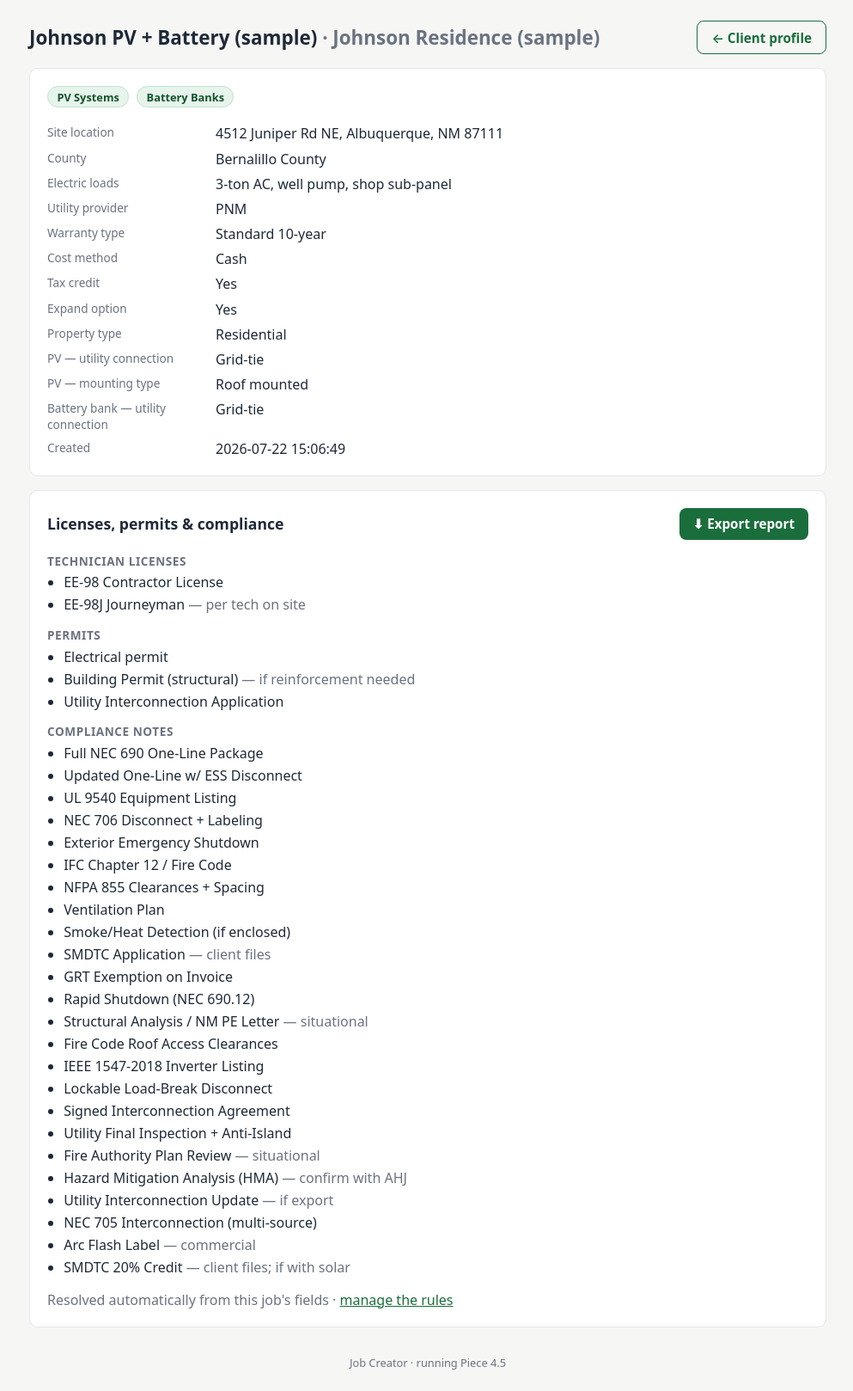
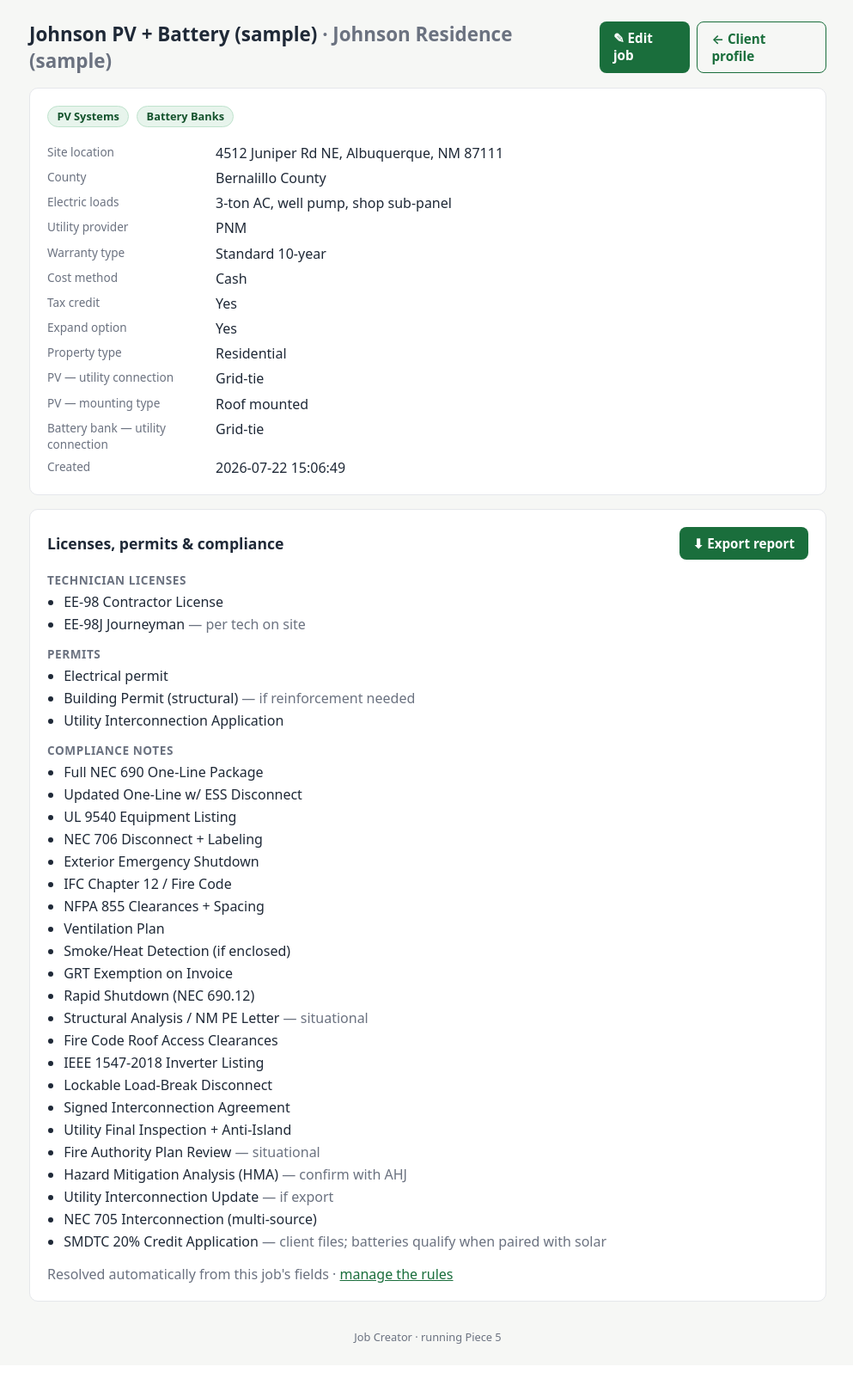
Before and after one commit to RaIn-Solar/job-creator-app, a Flask app: page /jobs/1 in a window 1280 px wide. Shown: the part 54-1672 px from the top of the page at 86% size, without its empty margins (142-1135 px from the left). After the commit the page ends 1617 px from the top, so only its background shows below. Run offline with Flask 3, Linux system fonts and the light colour scheme; data comes from the database, SQL or seed files in the repository; data that the repository does not hold is empty.

Commit message:
Job editing with version history; rule corrections
- Edit job button on every job page; saving snapshots the outgoing
  state into job_versions (JSON) and lists numbered versions on the
  job page with read-only archived views for recordkeeping
- Property type is now a select box beside Site location on the form
- Batch 6: Arc Flash Label is commercial-only (connection-based rules
  removed); SMDTC Application + SMDTC 20% Credit merged into one
  'SMDTC 20% Credit Application' rule on PV Systems
- Version bumped to Piece 5

Co-Authored-By: Claude <noreply@anthropic.com>
Claude-Session: https://claude.ai/code/session_01BHvuvRs6P5XV4UN15WC78E

```diff
--- a/app.py
+++ b/app.py
@@ -12,6 +12,7 @@ Run it:
 then open http://127.0.0.1:5000 in your browser.
 """
 
+import json
 import sqlite3
 from datetime import datetime
 from pathlib import Path
@@ -208,7 +209,15 @@ SEED_RULES_V5 = [
     ("generator_utility_connection", "Grid-tie", "equals", "Compliance", "Utility Interconnection Inspection", ""),
 ]
 
-SEED_BATCHES = {2: SEED_RULES_V2, 3: SEED_RULES_V3, 4: SEED_RULES_V4, 5: SEED_RULES_V5}
+# Batch 6 — corrections per ECC: Arc Flash is commercial-only, and the
+# two SMDTC rules merge into one.
+SEED_RULES_V6 = [
+    ("products", "PV Systems", "contains", "Compliance", "SMDTC 20% Credit Application",
+     "client files; batteries qualify when paired with solar"),
+]
+
+SEED_BATCHES = {2: SEED_RULES_V2, 3: SEED_RULES_V3, 4: SEED_RULES_V4,
+                5: SEED_RULES_V5, 6: SEED_RULES_V6}
 
 # One-off SQL applied alongside a batch (same once-only guarantee).
 SEED_BATCH_SQL = {
@@ -218,6 +227,12 @@ SEED_BATCH_SQL = {
         " field_value2 = 'Residential', match_type2 = 'equals'"
         " WHERE field_name = 'products' AND field_value = 'Battery Banks'"
         " AND label = 'Exterior Emergency Shutdown' AND field_name2 = ''"],
+    # Residential grid-tie needs no Arc Flash Label (commercial-only
+    # compound rule remains); old SMDTC rules replaced by the merged one.
+    6: ["DELETE FROM resource_rules WHERE label = 'Arc Flash Label'"
+        " AND field_name = 'battery_utility_connection'",
+        "DELETE FROM resource_rules WHERE label = 'SMDTC Application'",
+        "DELETE FROM resource_rules WHERE label = 'SMDTC 20% Credit'"],
 }
 
 # ECC's main products/services — the multi-select on the job form.
@@ -232,7 +247,7 @@ PRODUCTS = [
 
 # Shown in the footer of every page so it's always obvious which build
 # is running. Bumped with each piece.
-VERSION = "Piece 4.5"
+VERSION = "Piece 5"
 
 app = Flask(__name__)
 # Needed for flash messages; fine as a constant for an internal single-box tool.
@@ -459,52 +474,11 @@ def new_job(client_id):
     if client is None:
         abort(404)
     if request.method == "POST":
-        values = {f: request.form.get(f, "").strip() for f in JOB_FIELDS}
-        selected = request.form.getlist("products")
-        values["products"] = ", ".join(p for p in PRODUCTS if p in selected)
-        # Product-specific options only apply when their product is selected
-        # (the browser hides the sections, but never trust hidden inputs).
-        if "PV Systems" not in selected:
-            values["pv_utility_connection"] = ""
-            values["pv_mounting_type"] = ""
-        if values["pv_mounting_type"] != "Roof mounted":
-            values["pv_manufactured_house"] = ""
-        if "Generators" not in selected:
-            values["generator_utility_connection"] = ""
-        if "Battery Banks" not in selected:
-            values["battery_utility_connection"] = ""
-        if "Technician Service" not in selected:
-            values["service_type"] = ""
-        errors = []
-        if not values["job_name"]:
-            errors.append("Job name is required.")
-        if not values["site_location"]:
-            errors.append("Site location is required.")
-        if not values["products"]:
-            errors.append("Select at least one product/service.")
-        if "Technician Service" in selected and not values["service_type"]:
-            errors.append("Specify general or warranty service.")
-        # The utility connection state must match across PV, Generator,
-        # and Battery Bank when more than one of them is on the job.
-        connections = {values[f] for f in (
-            "pv_utility_connection", "generator_utility_connection",
-            "battery_utility_connection") if values[f]}
-        if len(connections) > 1:
-            errors.append(
-                "Utility connection must match across all selected products"
-                f" — currently: {', '.join(sorted(connections))}.")
+        values, selected, errors = read_job_form()
         if errors:
             flash(" ".join(errors), "error")
-            return render_template(
-                "job_form.html", client=client, values=values,
-                selected=selected, products=PRODUCTS,
-                utility_connections=UTILITY_CONNECTIONS,
-                mounting_types=MOUNTING_TYPES,
-                service_types=SERVICE_TYPES,
-                existing_jobs=db.execute(
-                    "SELECT id, job_name FROM jobs WHERE client_id = ?",
-                    (client_id,)).fetchall(),
-            ), 400
+            return render_job_form(client, values, selected,
+                                   existing_jobs=True), 400
         cur = db.execute(
             f"INSERT INTO jobs (client_id, {', '.join(JOB_FIELDS)})"
             f" VALUES (?, {', '.join('?' * len(JOB_FIELDS))})",
@@ -529,16 +503,113 @@ def new_job(client_id):
             selected = [p.strip() for p in source["products"].split(",") if p.strip()]
             if "Technician Service" not in selected:
                 selected.append("Technician Service")
+    return render_job_form(client, values, selected, existing_jobs=True)
+
+
+def read_job_form():
+    """Validate and normalize a submitted job form (create or edit)."""
+    values = {f: request.form.get(f, "").strip() for f in JOB_FIELDS}
+    selected = request.form.getlist("products")
+    values["products"] = ", ".join(p for p in PRODUCTS if p in selected)
+    # Product-specific options only apply when their product is selected
+    # (the browser hides the sections, but never trust hidden inputs).
+    if "PV Systems" not in selected:
+        values["pv_utility_connection"] = ""
+        values["pv_mounting_type"] = ""
+    if values["pv_mounting_type"] != "Roof mounted":
+        values["pv_manufactured_house"] = ""
+    if "Generators" not in selected:
+        values["generator_utility_connection"] = ""
+    if "Battery Banks" not in selected:
+        values["battery_utility_connection"] = ""
+    if "Technician Service" not in selected:
+        values["service_type"] = ""
+    errors = []
+    if not values["job_name"]:
+        errors.append("Job name is required.")
+    if not values["site_location"]:
+        errors.append("Site location is required.")
+    if not values["products"]:
+        errors.append("Select at least one product/service.")
+    if "Technician Service" in selected and not values["service_type"]:
+        errors.append("Specify general or warranty service.")
+    # The utility connection state must match across PV, Generator,
+    # and Battery Bank when more than one of them is on the job.
+    connections = {values[f] for f in (
+        "pv_utility_connection", "generator_utility_connection",
+        "battery_utility_connection") if values[f]}
+    if len(connections) > 1:
+        errors.append(
+            "Utility connection must match across all selected products"
+            f" — currently: {', '.join(sorted(connections))}.")
+    return values, selected, errors
+
+
+def render_job_form(client, values, selected, existing_jobs=False,
+                    editing_job_id=None):
+    jobs_on_books = []
+    if existing_jobs and not editing_job_id:
+        jobs_on_books = get_db().execute(
+            "SELECT id, job_name FROM jobs WHERE client_id = ?",
+            (client["id"],)).fetchall()
     return render_template(
-        "job_form.html", client=client,
-        values=values,
-        selected=selected, products=PRODUCTS,
-        utility_connections=UTILITY_CONNECTIONS,
-        mounting_types=MOUNTING_TYPES,
-        service_types=SERVICE_TYPES,
-        existing_jobs=db.execute(
-            "SELECT id, job_name FROM jobs WHERE client_id = ?",
-            (client_id,)).fetchall(),
+        "job_form.html", client=client, values=values, selected=selected,
+        products=PRODUCTS, utility_connections=UTILITY_CONNECTIONS,
+        mounting_types=MOUNTING_TYPES, service_types=SERVICE_TYPES,
+        existing_jobs=jobs_on_books, editing_job_id=editing_job_id,
+    )
+
+
+@app.route("/jobs/<int:job_id>/edit", methods=["GET", "POST"])
+def edit_job(job_id):
+    db = get_db()
+    job = fetch_job(job_id)
+    client = db.execute(
+        "SELECT * FROM clients WHERE id = ?", (job["client_id"],)
+    ).fetchone()
+    if request.method == "POST":
+        values, selected, errors = read_job_form()
+        if errors:
+            flash(" ".join(errors), "error")
+            return render_job_form(client, values, selected,
+                                   editing_job_id=job_id), 400
+        # Keep the outgoing state for recordkeeping before overwriting.
+        snapshot = {f: job[f] for f in JOB_FIELDS}
+        version = db.execute(
+            "SELECT COALESCE(MAX(version), 0) + 1 FROM job_versions"
+            " WHERE job_id = ?", (job_id,)).fetchone()[0]
+        db.execute(
+            "INSERT INTO job_versions (job_id, version, data) VALUES (?, ?, ?)",
+            (job_id, version, json.dumps(snapshot)),
+        )
+        db.execute(
+            f"UPDATE jobs SET {', '.join(f + ' = ?' for f in JOB_FIELDS)}"
+            " WHERE id = ?",
+            [values[f] for f in JOB_FIELDS] + [job_id],
+        )
+        db.commit()
+        flash(f"Job updated — the previous state was kept as version {version}.")
+        return redirect(url_for("job_detail", job_id=job_id))
+    values = {f: job[f] for f in JOB_FIELDS}
+    selected = [p.strip() for p in job["products"].split(",") if p.strip()]
+    return render_job_form(client, values, selected, editing_job_id=job_id)
+
+
+@app.route("/jobs/<int:job_id>/versions/<int:version>")
+def job_version(job_id, version):
+    job = fetch_job(job_id)
+    row = get_db().execute(
+        "SELECT * FROM job_versions WHERE job_id = ? AND version = ?",
+        (job_id, version),
+    ).fetchone()
+    if row is None:
+        abort(404)
+    data = json.loads(row["data"])
+    rules = get_db().execute("SELECT * FROM resource_rules").fetchall()
+    groups = group_rules(match_rules(data, rules))
+    return render_template(
+        "job_version.html", job=job, version=row, data=data,
+        groups=groups, field_labels=JOB_FIELD_LABELS, job_fields=JOB_FIELDS,
     )
 
 
@@ -557,9 +628,15 @@ def fetch_job(job_id):
 @app.route("/jobs/<int:job_id>")
 def job_detail(job_id):
     job = fetch_job(job_id)
-    rules = get_db().execute("SELECT * FROM resource_rules").fetchall()
+    db = get_db()
+    rules = db.execute("SELECT * FROM resource_rules").fetchall()
     groups = group_rules(match_rules(job, rules))
-    return render_template("job_detail.html", job=job, groups=groups)
+    versions = db.execute(
+        "SELECT version, saved_at FROM job_versions WHERE job_id = ?"
+        " ORDER BY version DESC", (job_id,)
+    ).fetchall()
+    return render_template("job_detail.html", job=job, groups=groups,
+                           versions=versions)
 
 
 @app.route("/jobs/<int:job_id>/report")
--- a/templates/job_detail.html
+++ b/templates/job_detail.html
@@ -3,7 +3,10 @@
 {% block content %}
 <div class="toolbar">
   <h1>{{ job["job_name"] or "Job #" ~ job["id"] }} <span class="muted">· {{ job["client_name"] }}</span></h1>
-  <a href="{{ url_for('client_detail', client_id=job['client_id']) }}" class="btn btn-secondary">← Client profile</a>
+  <div style="display:flex; gap:0.5rem;">
+    <a href="{{ url_for('edit_job', job_id=job['id']) }}" class="btn">✎ Edit job</a>
+    <a href="{{ url_for('client_detail', client_id=job['client_id']) }}" class="btn btn-secondary">← Client profile</a>
+  </div>
 </div>
 
 <div class="card">
@@ -65,4 +68,20 @@
   <p class="muted" style="margin-bottom:0;">Resolved automatically from this
   job's fields · <a href="{{ url_for('rules_page', from_job=job['id']) }}">manage the rules</a></p>
 </div>
+
+{% if versions %}
+<div class="card">
+  <h2 style="margin-top:0; font-size:1.1rem;">Version history</h2>
+  <p class="muted">Previous states of this job, kept for recordkeeping.
+  The current profile is always the live version above.</p>
+  <ul style="margin:0; padding-left:1.2rem;">
+    {% for v in versions %}
+    <li style="margin-bottom:0.25rem;">
+      <a href="{{ url_for('job_version', job_id=job['id'], version=v['version']) }}">Version {{ v["version"] }}</a>
+      <span class="muted">— replaced {{ v["saved_at"] }}</span>
+    </li>
+    {% endfor %}
+  </ul>
+</div>
+{% endif %}
 {% endblock %}
```
Also changed, not shown: schema.sql (+10 -0 lines), templates/job_form.html (+20 -16 lines), templates/job_version.html (added, +41 -0 lines), README.md.
